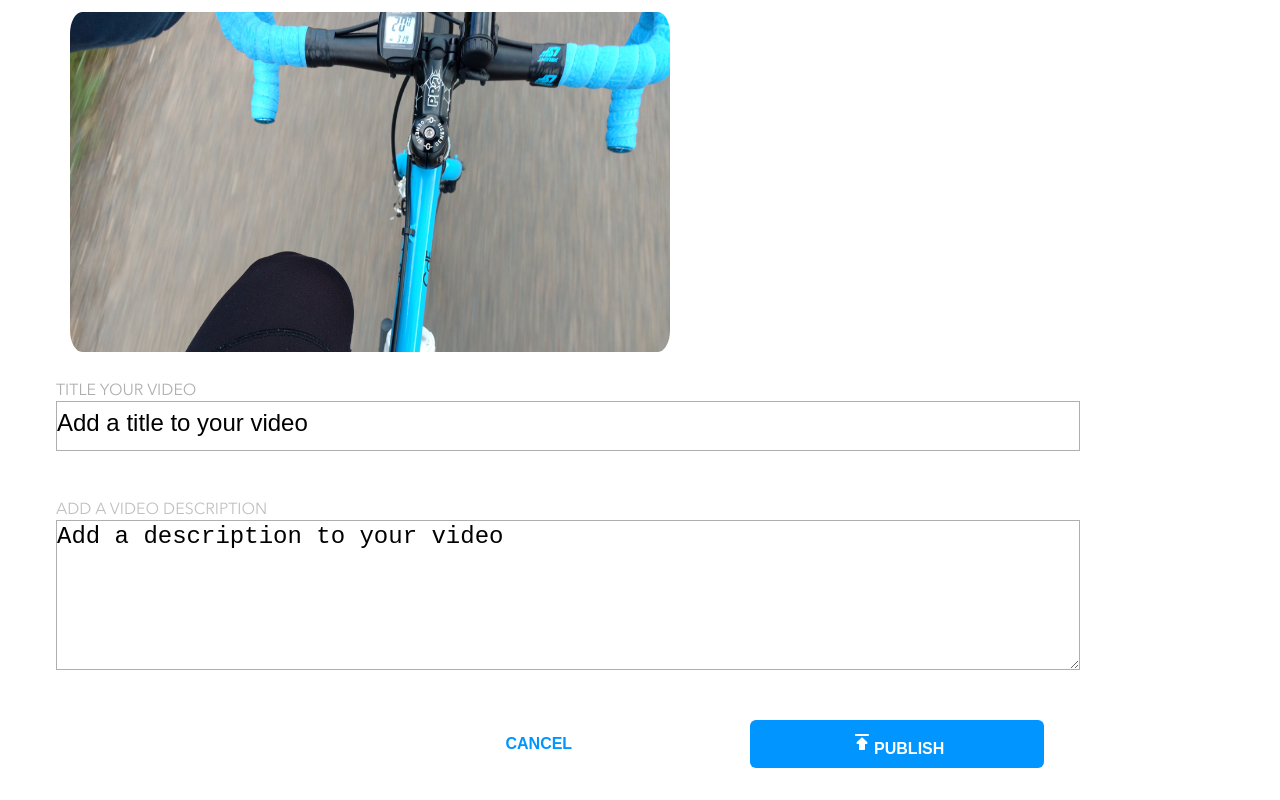
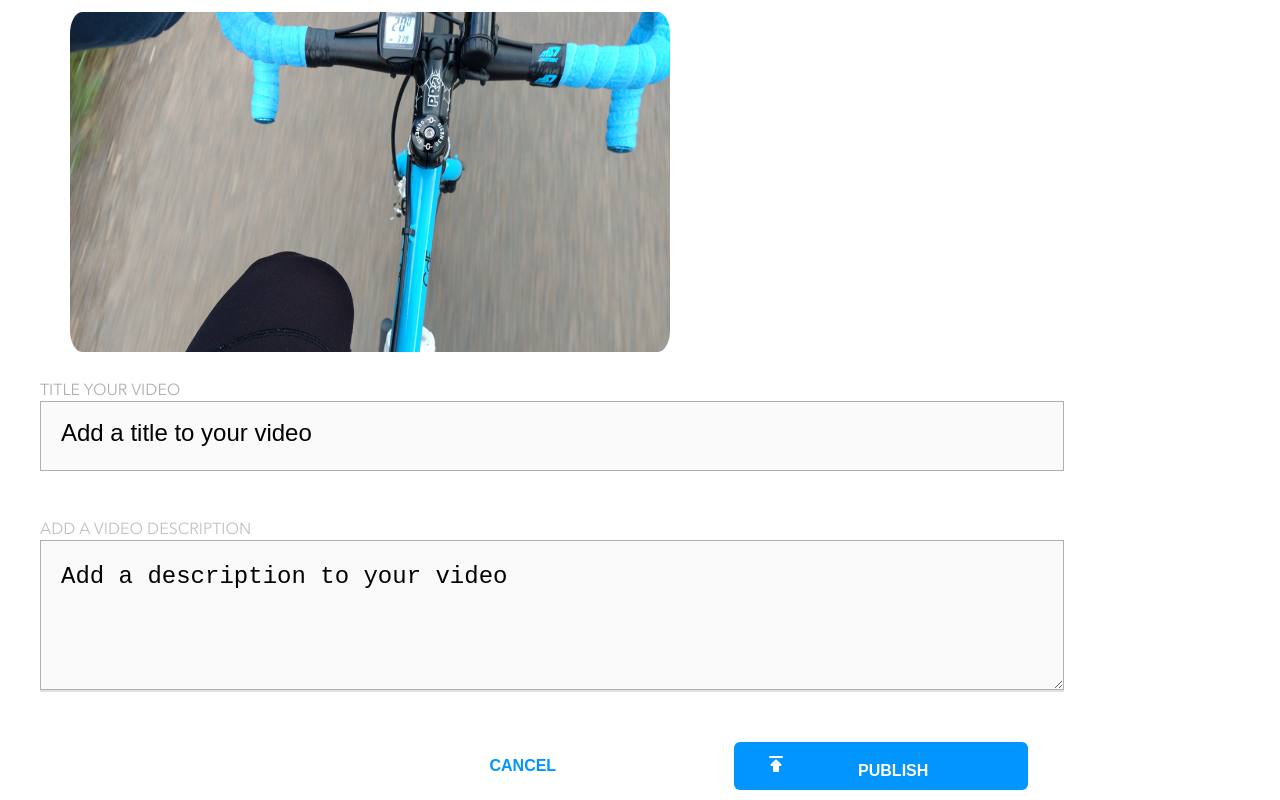
Before and after one commit to TyroneKong/Brainflix, a React (Create React App) app in the folder brainflix/: page /upload in a window 1280 px wide. Shown: the part 392-1192 px from the top of the page. Before the commit the page ends 1170 px from the top, so only its background shows below. Built offline with nearby package versions, Linux system fonts and the light colour scheme.

Commit message:
applied more styling to upload page

```diff
--- a/brainflix/src/components/Comment/comments.scss
+++ b/brainflix/src/components/Comment/comments.scss
@@ -25,7 +25,7 @@ button {
   border-radius: 0.375rem;
   width: 70vw;
   color: #ffff;
-  background-color: $brainflixBlue;
+  background-color: $buttonBlue;
   height: 3.5rem;
   margin: 1.25rem 5.9375rem;
   @include tablet {
@@ -41,7 +41,7 @@ button {
 
 //primary CTA hover
 button:hover {
-  background-color: $brainflixDarkBlue;
+  background-color: $buttonDarkBlue;
 }
 
 .comment {
--- a/brainflix/src/components/Converse/conversation.jsx
+++ b/brainflix/src/components/Converse/conversation.jsx
@@ -33,9 +33,12 @@ class Conversation extends React.Component {
         console.log(response);
       })
       .catch((err) => console.log(err));
+
   };
 
+
   render() {
+
     const { countComments } = this.props;
     return (
       <section className="conversation">
--- a/brainflix/src/components/Converse/conversation.scss
+++ b/brainflix/src/components/Converse/conversation.scss
@@ -106,6 +106,7 @@
     }
   }
   &__text {
+    background-color: $alabasta;
     border: 2px solid $mercury;
     margin-left: 5rem;
     width: 70vw;
--- a/brainflix/src/components/Header/header.scss
+++ b/brainflix/src/components/Header/header.scss
@@ -38,6 +38,7 @@ header {
   }
 
   &__input {
+    background-color: $alabasta;
     border-radius: 0.375rem;
     border: 2px solid $mercury;
     padding: 0 1.875rem;
@@ -105,7 +106,7 @@ header {
     color: #ffff;
     padding-right: 5.25rem;
 
-    background-color: $brainflixBlue;
+    background-color: $buttonBlue;
     @include tablet {
       justify-content: space-around;
       width: 20vw;
@@ -120,7 +121,7 @@ header {
   }
   &__icon {
     position: relative;
-    right: 1.75rem;
+    right: 3.75rem;
     @include tablet {
       position: relative;
       right: 0rem;
--- a/brainflix/src/pages/Upload/Upload.js
+++ b/brainflix/src/pages/Upload/Upload.js
@@ -24,7 +24,6 @@ class Upload extends React.Component {
 
     return (
       <div>
-        <div className="upload__header"></div>
         <hr className="upload__divider"></hr>
         <div className="uploader__titles">
           <h1 className="uploader__heading">Upload Video</h1>
@@ -65,26 +64,26 @@ class Upload extends React.Component {
               </div>
 
               <div className="uploader__buttons">
-                <button type="submit" className="uploader__button-publish">
+                <button type="submit" className="uploader__button--publish">
                   <img
-                    className="uploader__button-publishMobileImage"
+                    className="uploader__button--publishMobileImage"
                     src={publishIcon}
                     alt="publish icon"
                   ></img>
                   PUBLISH
                 </button>
                 <Link to="/">
-                  <button type="button" className="uploader__button-cancel">
+                  <button type="button" className="uploader__button--cancel">
                     CANCEL
                   </button>
                 </Link>
 
                 <button
                   type="submit"
-                  className="uploader__button-publishDesktop"
+                  className="uploader__button--publishDesktop"
                 >
                   <img
-                    className="uploader__button--publishDeskstopImage"
+                    className="uploader__button--publishDesktopImage"
                     src={publishIcon}
                     alt="publish icon"
                   ></img>
--- a/brainflix/src/pages/Upload/Upload.scss
+++ b/brainflix/src/pages/Upload/Upload.scss
@@ -63,7 +63,7 @@
       width: 50vw;
     }
     @include desktop {
-      height: 80%;
+      height: 75%;
       width: 40vw;
     }
   }
@@ -91,10 +91,10 @@
     align-items: center;
     margin-top: 1.25rem;
     @include tablet {
-      margin-left: 2.875rem;
+      margin-left: 1.875rem;
     }
     @include desktop {
-      margin-left: -1rem;
+      margin: -10px -60px;
     }
   }
 
@@ -104,29 +104,40 @@
     flex-direction: column;
   }
   &__input {
+    background-color: $alabasta;
     border: 1px solid $silver;
     height: 3.125rem;
     width: 90vw;
+    padding-left: 1.25rem;
     @include tablet {
+      height: 4.375rem;
       width: 80vw;
     }
     @include desktop {
-      height: 4.375rem;
-      width: 50vw;
+      width: 40vw;
     }
   }
-  & ::-webkit-input-placeholder {
-    @include subheaderMobile;
+  &__input::placeholder {
+    @include bodycopyMobile;
     @include tablet {
       @include subheaderDesktopTablet;
     }
   }
+  &__textarea::placeholder {
+    @include bodycopyMobile;
+    @include tablet {
+      @include subheaderDesktopTablet;
+    }
+  }
+
   &__textarea-label {
     color: silver;
     display: flex;
     flex-direction: column;
   }
   &__textarea {
+    padding: 1.25rem 1.25rem;
+    background-color: $alabasta;
     border: 1px solid $silver;
     height: 9.375rem;
     width: 90vw;
@@ -134,8 +145,13 @@
       width: 80vw;
     }
     @include desktop {
-      height: 12rem;
-      width: 50vw;
+      height: 13rem;
+      width: 40vw;
+    }
+  }
+  &__textarea-container {
+    @include tablet {
+      border-bottom: 2px solid $mercury;
     }
   }
   &__buttons {
@@ -152,11 +168,12 @@
       flex-direction: row;
     }
   }
-  &__button-cancel {
+  &__button--cancel {
     background-color: #ffff;
-    color: $brainflixBlue;
+    color: $buttonBlue;
   }
-  &__button-publish {
+  &__button--publish {
+    height: 3.75rem;
     width: 90vw;
     @include tablet {
       display: none;
@@ -165,17 +182,24 @@
       display: none;
     }
   }
-  &__button-publishDesktop {
+
+  &__button--publishDesktop {
     display: none;
     @include tablet {
       display: block;
+      position: relative;
     }
     @include desktop {
       display: block;
     }
   }
-  &__button-publishMobileImage {
+  &__button--publishMobileImage {
     position: relative;
+    right: 12.5rem;
+  }
+  &__button--publishDesktopImage {
+    position: relative;
+    right: 4.375rem;
   }
 }
 
--- a/brainflix/src/styles/partials/_variables.scss
+++ b/brainflix/src/styles/partials/_variables.scss
@@ -5,8 +5,8 @@ $desktop-width: 80.625rem;
 //colors
 $font-style: "AvenirNextLTPro";
 $primaryTextColor: #ffff;
-$brainflixBlue: #0095ff;
-$brainflixDarkBlue: #0065ad;
+$buttonBlue: #0095ff;
+$buttonDarkBlue: #0065ad;
 $brainflixBlack: #323232;
 $silver: #afafaf;
 $brainflixDarkblack: #000000;
```
